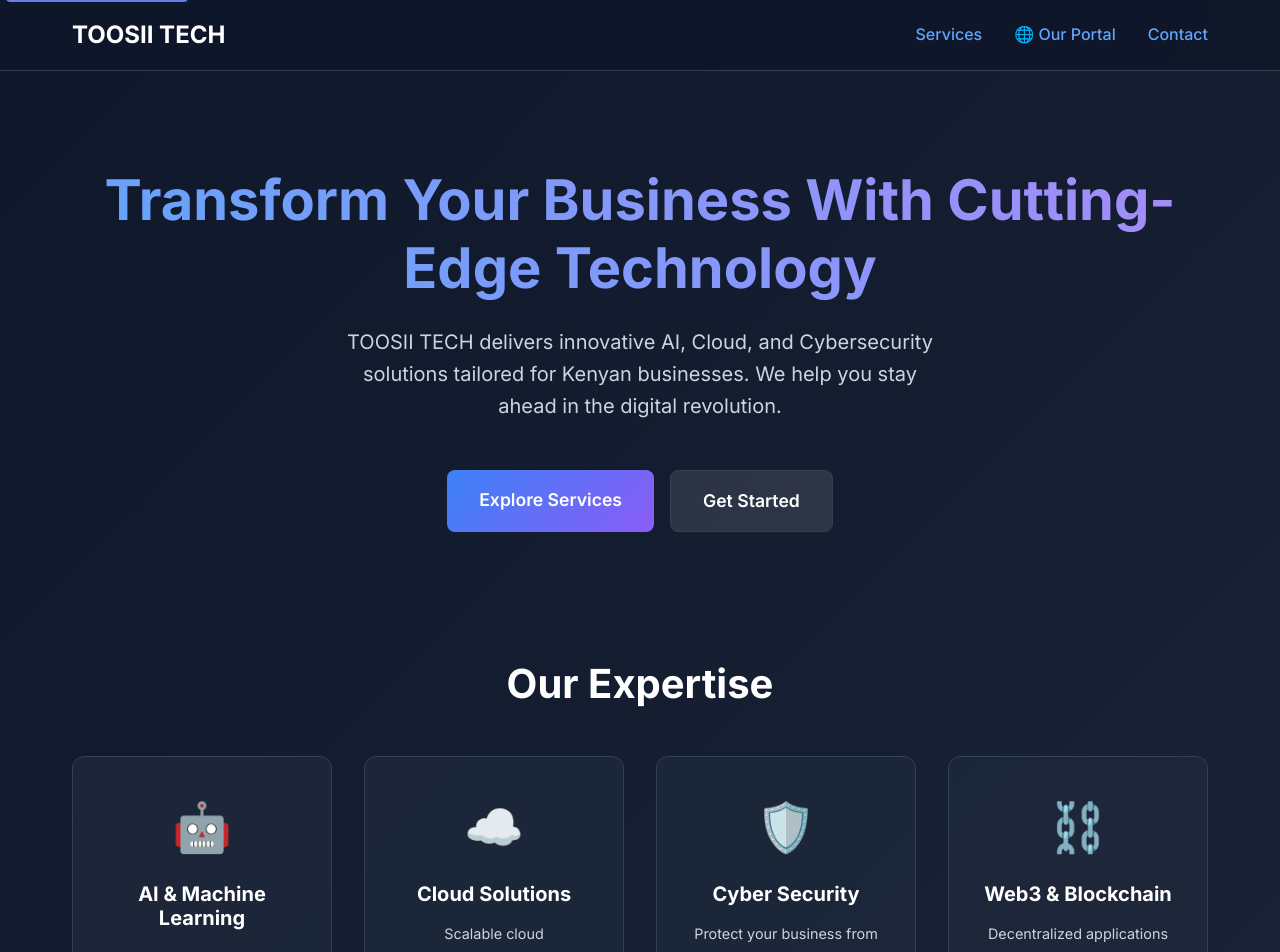
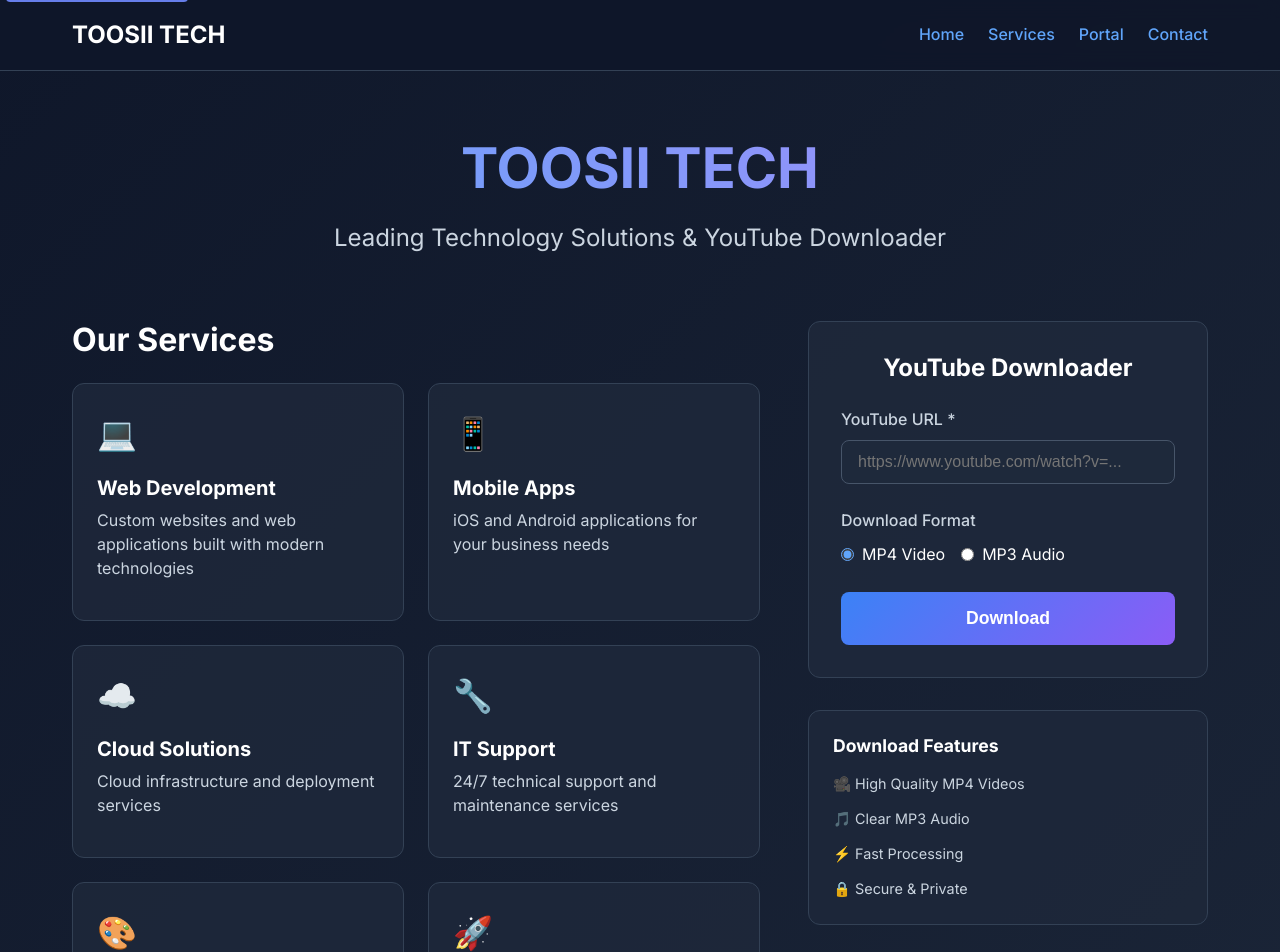
Before and after one commit to TOOSII102/BASE-WEB-APP2, a Next.js app: page / in a window 1280 px wide. Shown: the top 952 px of the page. Built offline with nearby package versions, Linux system fonts and the light colour scheme.

Commit message:
Update page.js

```diff
--- a/app/page.js
+++ b/app/page.js
@@ -1,15 +1,74 @@
 'use client'
 
+import { useState } from 'react'
 import Link from 'next/link'
+import Head from 'next/head'
 
 export default function Home() {
+  const [url, setUrl] = useState('')
+  const [downloadType, setDownloadType] = useState('mp4')
+  const [loading, setLoading] = useState(false)
+  const [result, setResult] = useState(null)
+  const [error, setError] = useState('')
+
+  const handleDownload = async (e) => {
+    e.preventDefault()
+
+    if (!url.trim()) {
+      setError('Please enter a YouTube URL')
+      return
+    }
+
+    setLoading(true)
+    setError('')
+    setResult(null)
+
+    try {
+      const response = await fetch('/api/youtube', {
+        method: 'POST',
+        headers: {
+          'Content-Type': 'application/json',
+        },
+        body: JSON.stringify({
+          url: url.trim(),
+          type: downloadType
+        }),
+      })
+
+      const data = await response.json()
+
+      if (!response.ok) {
+        throw new Error(data.error || 'Failed to download video')
+      }
+
+      setResult(data)
+    } catch (err) {
+      setError(err.message)
+    } finally {
+      setLoading(false)
+    }
+  }
+
+  const resetForm = () => {
+    setUrl('')
+    setDownloadType('mp4')
+    setResult(null)
+    setError('')
+  }
+
   return (
+    <>
+      <Head>
+        <title>TOOSII TECH - YouTube Downloader & Tech Solutions</title>
+        <meta name="description" content="Download YouTube videos and audio in MP4 and MP3 formats. Leading technology solutions in Nairobi, Kenya." />
+      </Head>
+
       <div style={{
         minHeight: '100vh',
         background: 'linear-gradient(135deg, #0f172a 0%, #1e293b 100%)',
         color: 'white'
       }}>
-      {/* Navigation Header */}
+        {/* Navigation */}
         <nav style={{
           background: 'rgba(15, 23, 42, 0.9)',
           backdropFilter: 'blur(10px)',
@@ -27,45 +86,20 @@
             justifyContent: 'space-between',
             alignItems: 'center'
           }}>
-          <div style={{
+            <Link href="/" style={{
               fontSize: '1.5rem',
               fontWeight: 'bold',
-            color: 'white'
+              color: 'white',
+              textDecoration: 'none'
             }}>
               TOOSII TECH
-          </div>
-          <div style={{ display: 'flex', gap: '2rem', alignItems: 'center' }}>
-            <Link href="/services" style={{
-              color: '#60a5fa',
-              textDecoration: 'none',
-              fontWeight: '500'
-            }}>
-              Services
             </Link>
-
-            <a
-              href="https://toosii-tech-company-3npa.vercel.app/"
-              target="_blank"
-              rel="noopener noreferrer"
-              style={{
-                color: '#60a5fa',
-                textDecoration: 'none',
-                fontWeight: '500',
-                display: 'flex',
-                alignItems: 'center',
-                gap: '0.5rem'
-              }}
-            >
-              🌐 Our Portal
-            </a>
-
-            <Link href="/contact" style={{
-              color: '#60a5fa',
-              textDecoration: 'none',
-              fontWeight: '500'
-            }}>
-              Contact
-            </Link>
+            <div style={{ display: 'flex', gap: '1.5rem', alignItems: 'center' }}>
+              <Link href="/" style={{ color: '#60a5fa', textDecoration: 'none', fontWeight: '500' }}>Home</Link>
+              <Link href="/services" style={{ color: '#60a5fa', textDecoration: 'none', fontWeight: '500' }}>Services</Link>
+              <a href="https://toosii-tech-company-3npa.vercel.app/" target="_blank" rel="noopener noreferrer"
+                style={{ color: '#60a5fa', textDecoration: 'none', fontWeight: '500' }}>Portal</a>
+              <Link href="/contact" style={{ color: '#60a5fa', textDecoration: 'none', fontWeight: '500' }}>Contact</Link>
             </div>
           </div>
         </nav>
@@ -74,145 +108,357 @@
         <div style={{
           maxWidth: '1200px',
           margin: '0 auto',
-        padding: '6rem 2rem 4rem',
+          padding: '4rem 2rem 2rem',
           textAlign: 'center'
         }}>
           <h1 style={{
             fontSize: '3.5rem',
             fontWeight: 'bold',
-          marginBottom: '1.5rem',
+            marginBottom: '1rem',
             background: 'linear-gradient(45deg, #60a5fa, #a78bfa)',
             backgroundClip: 'text',
             WebkitBackgroundClip: 'text',
-          color: 'transparent',
-          lineHeight: 1.2
+            color: 'transparent'
           }}>
-          Transform Your Business With Cutting-Edge Technology
+            TOOSII TECH
           </h1>
           <p style={{
-          fontSize: '1.25rem',
+            fontSize: '1.5rem',
             color: '#cbd5e0',
-          maxWidth: '600px',
-          margin: '0 auto 3rem',
-          lineHeight: 1.6
+            marginBottom: '2rem',
+            lineHeight: '1.6'
           }}>
-          TOOSII TECH delivers innovative AI, Cloud, and Cybersecurity solutions tailored for Kenyan businesses. We help you stay ahead in the digital revolution.
+            Leading Technology Solutions & YouTube Downloader
           </p>
-        <div style={{ display: 'flex', gap: '1rem', justifyContent: 'center', flexWrap: 'wrap' }}>
-          <Link
-            href="/services"
-            style={{
-              background: 'linear-gradient(135deg, #3b82f6, #8b5cf6)',
-              color: 'white',
-              padding: '1rem 2rem',
-              borderRadius: '8px',
-              textDecoration: 'none',
-              fontWeight: '600',
-              fontSize: '1.1rem'
-            }}
-          >
-            Explore Services
-          </Link>
-          <Link
-            href="/contact"
-            style={{
-              background: 'rgba(255, 255, 255, 0.1)',
-              color: 'white',
-              padding: '1rem 2rem',
-              borderRadius: '8px',
-              textDecoration: 'none',
-              fontWeight: '600',
-              fontSize: '1.1rem',
-              border: '1px solid #334155'
-            }}
-          >
-            Get Started
-          </Link>
-        </div>
         </div>
 
-      {/* Services Preview */}
+        {/* Main Content Grid */}
         <div style={{
           maxWidth: '1200px',
           margin: '0 auto',
-        padding: '4rem 2rem',
-        textAlign: 'center'
+          padding: '0 2rem 4rem',
+          display: 'grid',
+          gridTemplateColumns: '1fr 400px',
+          gap: '3rem',
+          alignItems: 'start'
         }}>
-        <h2 style={{
-          fontSize: '2.5rem',
-          marginBottom: '3rem',
-          color: 'white'
-        }}>
-          Our Expertise
+          {/* Left Column - Services */}
+          <div>
+            <div style={{ marginBottom: '3rem' }}>
+              <h2 style={{ fontSize: '2rem', marginBottom: '1.5rem', color: 'white' }}>
+                Our Services
               </h2>
               <div style={{
                 display: 'grid',
-          gridTemplateColumns: 'repeat(auto-fit, minmax(250px, 1fr))',
-          gap: '2rem'
+                gridTemplateColumns: 'repeat(auto-fit, minmax(300px, 1fr))',
+                gap: '1.5rem'
               }}>
                 {[
-            { icon: '🤖', title: 'AI & Machine Learning', desc: 'Intelligent solutions for business automation' },
-            { icon: '☁️', title: 'Cloud Solutions', desc: 'Scalable cloud infrastructure and migration' },
-            { icon: '🛡️', title: 'Cyber Security', desc: 'Protect your business from digital threats' },
-            { icon: '⛓️', title: 'Web3 & Blockchain', desc: 'Decentralized applications and solutions' },
-            { icon: '📱', title: 'Mobile Development', desc: 'Native and cross-platform mobile apps' },
-            { icon: '💼', title: 'IT Consulting', desc: 'Strategic technology guidance and planning' }
+                  {
+                    icon: '💻',
+                    title: 'Web Development',
+                    desc: 'Custom websites and web applications built with modern technologies'
+                  },
+                  {
+                    icon: '📱',
+                    title: 'Mobile Apps',
+                    desc: 'iOS and Android applications for your business needs'
+                  },
+                  {
+                    icon: '☁️',
+                    title: 'Cloud Solutions',
+                    desc: 'Cloud infrastructure and deployment services'
+                  },
+                  {
+                    icon: '🔧',
+                    title: 'IT Support',
+                    desc: '24/7 technical support and maintenance services'
+                  },
+                  {
+                    icon: '🎨',
+                    title: 'UI/UX Design',
+                    desc: 'Beautiful and user-friendly interface designs'
+                  },
+                  {
+                    icon: '🚀',
+                    title: 'Digital Marketing',
+                    desc: 'Boost your online presence and reach more customers'
+                  }
                 ].map((service, index) => (
                   <div key={index} style={{
                     background: 'rgba(30, 41, 59, 0.8)',
-              padding: '2rem',
+                    padding: '1.5rem',
                     borderRadius: '12px',
-              border: '1px solid #334155'
+                    border: '1px solid #334155',
+                    transition: 'transform 0.2s'
                   }}>
-              <div style={{ fontSize: '3rem', marginBottom: '1rem' }}>{service.icon}</div>
-              <h3 style={{ fontSize: '1.25rem', marginBottom: '1rem', color: 'white' }}>{service.title}</h3>
-              <p style={{ color: '#cbd5e0', fontSize: '0.9rem' }}>{service.desc}</p>
+                    <div style={{ fontSize: '2rem', marginBottom: '1rem' }}>{service.icon}</div>
+                    <h3 style={{ color: 'white', marginBottom: '0.5rem', fontSize: '1.25rem' }}>
+                      {service.title}
+                    </h3>
+                    <p style={{ color: '#cbd5e0', lineHeight: '1.5' }}>
+                      {service.desc}
+                    </p>
                   </div>
                 ))}
               </div>
             </div>
 
-      {/* CTA Section */}
+            {/* About Section */}
             <div style={{
               background: 'rgba(30, 41, 59, 0.8)',
-        margin: '4rem auto',
-        padding: '4rem 2rem',
-        borderRadius: '16px',
               border: '1px solid #334155',
-        maxWidth: '1200px',
+              borderRadius: '12px',
+              padding: '2rem'
+            }}>
+              <h2 style={{ fontSize: '2rem', marginBottom: '1rem', color: 'white' }}>
+                About TOOSII TECH
+              </h2>
+              <p style={{ color: '#cbd5e0', lineHeight: '1.6', marginBottom: '1rem' }}>
+                Based in Nairobi, Kenya, TOOSII TECH provides cutting-edge technology solutions
+                for businesses and individuals. We specialize in web development, mobile applications,
+                and digital services that help you succeed in the digital world.
+              </p>
+              <p style={{ color: '#cbd5e0', lineHeight: '1.6' }}>
+                Our YouTube downloader tool is just one example of our commitment to creating
+                useful, free tools for the community.
+              </p>
+            </div>
+          </div>
+
+          {/* Right Column - YouTube Downloader */}
+          <div style={{ position: 'sticky', top: '100px' }}>
+            <div style={{
+              background: 'rgba(30, 41, 59, 0.9)',
+              border: '1px solid #334155',
+              borderRadius: '12px',
+              padding: '2rem',
+              marginBottom: '2rem'
+            }}>
+              <h3 style={{
+                fontSize: '1.5rem',
+                marginBottom: '1.5rem',
+                color: 'white',
                 textAlign: 'center'
               }}>
-        <h2 style={{
-          fontSize: '2.5rem',
-          marginBottom: '1rem',
-          color: 'white'
+                YouTube Downloader
+              </h3>
+
+              <form onSubmit={handleDownload}>
+                <div style={{ marginBottom: '1.5rem' }}>
+                  <label style={{
+                    display: 'block',
+                    marginBottom: '0.5rem',
+                    color: '#cbd5e0',
+                    fontWeight: '500'
                   }}>
-          Ready to Transform Your Business?
-        </h2>
-        <p style={{
+                    YouTube URL *
+                  </label>
+                  <input
+                    type="url"
+                    value={url}
+                    onChange={(e) => setUrl(e.target.value)}
+                    placeholder="https://www.youtube.com/watch?v=..."
+                    style={{
+                      width: '100%',
+                      padding: '0.75rem 1rem',
+                      borderRadius: '8px',
+                      border: '1px solid #475569',
+                      background: '#1e293b',
+                      color: 'white',
+                      fontSize: '1rem'
+                    }}
+                    required
+                  />
+                </div>
+
+                <div style={{ marginBottom: '1.5rem' }}>
+                  <label style={{
+                    display: 'block',
+                    marginBottom: '0.5rem',
                     color: '#cbd5e0',
-          fontSize: '1.1rem',
-          marginBottom: '2rem',
-          maxWidth: '600px',
-          marginLeft: 'auto',
-          marginRight: 'auto'
+                    fontWeight: '500'
                   }}>
-          Contact us today for a free consultation and discover how TOOSII TECH can drive your digital transformation.
-        </p>
-        <Link
-          href="/contact"
+                    Download Format
+                  </label>
+                  <div style={{ display: 'flex', gap: '1rem' }}>
+                    <label style={{ display: 'flex', alignItems: 'center', gap: '0.5rem', cursor: 'pointer' }}>
+                      <input
+                        type="radio"
+                        value="mp4"
+                        checked={downloadType === 'mp4'}
+                        onChange={(e) => setDownloadType(e.target.value)}
+                        style={{ accentColor: '#60a5fa' }}
+                      />
+                      <span>MP4 Video</span>
+                    </label>
+                    <label style={{ display: 'flex', alignItems: 'center', gap: '0.5rem', cursor: 'pointer' }}>
+                      <input
+                        type="radio"
+                        value="mp3"
+                        checked={downloadType === 'mp3'}
+                        onChange={(e) => setDownloadType(e.target.value)}
+                        style={{ accentColor: '#60a5fa' }}
+                      />
+                      <span>MP3 Audio</span>
+                    </label>
+                  </div>
+                </div>
+
+                <button
+                  type="submit"
+                  disabled={loading}
                   style={{
-            background: 'linear-gradient(135deg, #3b82f6, #8b5cf6)',
+                    width: '100%',
+                    background: loading ? '#475569' : 'linear-gradient(135deg, #3b82f6, #8b5cf6)',
                     color: 'white',
                     padding: '1rem 2rem',
                     borderRadius: '8px',
+                    border: 'none',
+                    fontWeight: '600',
+                    fontSize: '1.1rem',
+                    cursor: loading ? 'not-allowed' : 'pointer',
+                    opacity: loading ? 0.7 : 1
+                  }}
+                >
+                  {loading ? 'Processing...' : 'Download'}
+                </button>
+              </form>
+
+              {error && (
+                <div style={{
+                  background: 'rgba(239, 68, 68, 0.1)',
+                  border: '1px solid rgba(239, 68, 68, 0.3)',
+                  color: '#fca5a5',
+                  padding: '1rem',
+                  borderRadius: '8px',
+                  marginTop: '1rem'
+                }}>
+                  {error}
+                </div>
+              )}
+            </div>
+
+            {/* Results */}
+            {result && (
+              <div style={{
+                background: 'rgba(30, 41, 59, 0.9)',
+                border: '1px solid #334155',
+                borderRadius: '12px',
+                padding: '2rem'
+              }}>
+                <div style={{
+                  display: 'flex',
+                  justifyContent: 'space-between',
+                  alignItems: 'flex-start',
+                  marginBottom: '1.5rem'
+                }}>
+                  <h4 style={{ fontSize: '1.25rem', color: 'white', margin: 0 }}>
+                    Download Ready!
+                  </h4>
+                  <button
+                    onClick={resetForm}
+                    style={{
+                      background: 'rgba(255, 255, 255, 0.1)',
+                      color: 'white',
+                      border: '1px solid #334155',
+                      padding: '0.5rem 1rem',
+                      borderRadius: '6px',
+                      cursor: 'pointer',
+                      fontSize: '0.875rem'
+                    }}
+                  >
+                    New Download
+                  </button>
+                </div>
+
+                <div style={{
+                  background: 'rgba(255, 255, 255, 0.05)',
+                  padding: '1.5rem',
+                  borderRadius: '8px',
+                  marginBottom: '1.5rem'
+                }}>
+                  <h5 style={{ color: 'white', marginBottom: '1rem', fontSize: '1rem' }}>
+                    {result.data?.title || 'YouTube Video'}
+                  </h5>
+
+                  <div style={{
+                    display: 'grid',
+                    gridTemplateColumns: '1fr 1fr',
+                    gap: '1rem',
+                    marginBottom: '1.5rem'
+                  }}>
+                    {result.duration && (
+                      <div>
+                        <div style={{ color: '#94a3b8', fontSize: '0.75rem' }}>Duration</div>
+                        <div style={{ color: 'white', fontWeight: '500', fontSize: '0.875rem' }}>
+                          {result.duration}
+                        </div>
+                      </div>
+                    )}
+                    <div>
+                      <div style={{ color: '#94a3b8', fontSize: '0.75rem' }}>Format</div>
+                      <div style={{ color: 'white', fontWeight: '500', fontSize: '0.875rem' }}>
+                        {result.type.toUpperCase()}
+                      </div>
+                    </div>
+                  </div>
+
+                  <a
+                    href={result.downloadUrl}
+                    download
+                    style={{
+                      display: 'block',
+                      textAlign: 'center',
+                      background: 'linear-gradient(135deg, #10b981, #059669)',
+                      color: 'white',
+                      padding: '0.75rem 1.5rem',
+                      borderRadius: '8px',
                       textDecoration: 'none',
                       fontWeight: '600',
-            fontSize: '1.1rem'
+                      fontSize: '0.9rem'
                     }}
                   >
-          Start Your Project
-        </Link>
+                    Download {result.type.toUpperCase()}
+                  </a>
+                </div>
+
+                <div style={{ color: '#94a3b8', fontSize: '0.75rem' }}>
+                  💡 Right-click and "Save link as..." to download
+                </div>
+              </div>
+            )}
+
+            {/* Quick Features */}
+            <div style={{
+              background: 'rgba(30, 41, 59, 0.8)',
+              border: '1px solid #334155',
+              borderRadius: '12px',
+              padding: '1.5rem'
+            }}>
+              <h4 style={{ color: 'white', marginBottom: '1rem', fontSize: '1.1rem' }}>
+                Download Features
+              </h4>
+              <div style={{ display: 'flex', flexDirection: 'column', gap: '0.75rem' }}>
+                {[
+                  '🎥 High Quality MP4 Videos',
+                  '🎵 Clear MP3 Audio',
+                  '⚡ Fast Processing',
+                  '🔒 Secure & Private'
+                ].map((feature, index) => (
+                  <div key={index} style={{
+                    display: 'flex',
+                    alignItems: 'center',
+                    gap: '0.5rem',
+                    color: '#cbd5e0',
+                    fontSize: '0.9rem'
+                  }}>
+                    {feature}
+                  </div>
+                ))}
+              </div>
+            </div>
+          </div>
         </div>
 
         {/* Footer */}
@@ -222,11 +468,7 @@
           padding: '3rem 2rem',
           marginTop: '4rem'
         }}>
-        <div style={{
-          maxWidth: '1200px',
-          margin: '0 auto',
-          textAlign: 'center'
-        }}>
+          <div style={{ maxWidth: '1200px', margin: '0 auto', textAlign: 'center' }}>
             <div style={{ fontSize: '1.5rem', fontWeight: 'bold', marginBottom: '1rem', color: 'white' }}>
               TOOSII TECH
             </div>
@@ -251,5 +493,6 @@
           </div>
         </footer>
       </div>
+    </>
   )
 }
```
Lines whose indentation alone changed are shown as unchanged.
